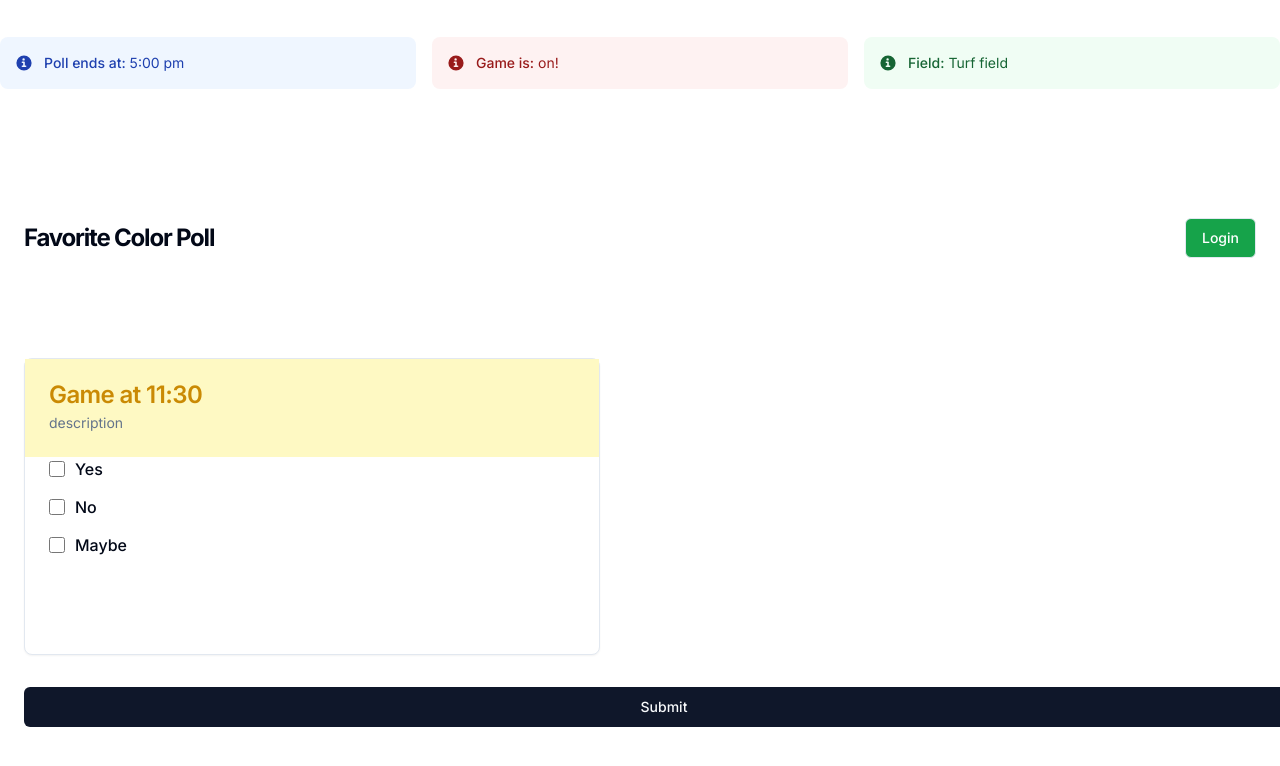
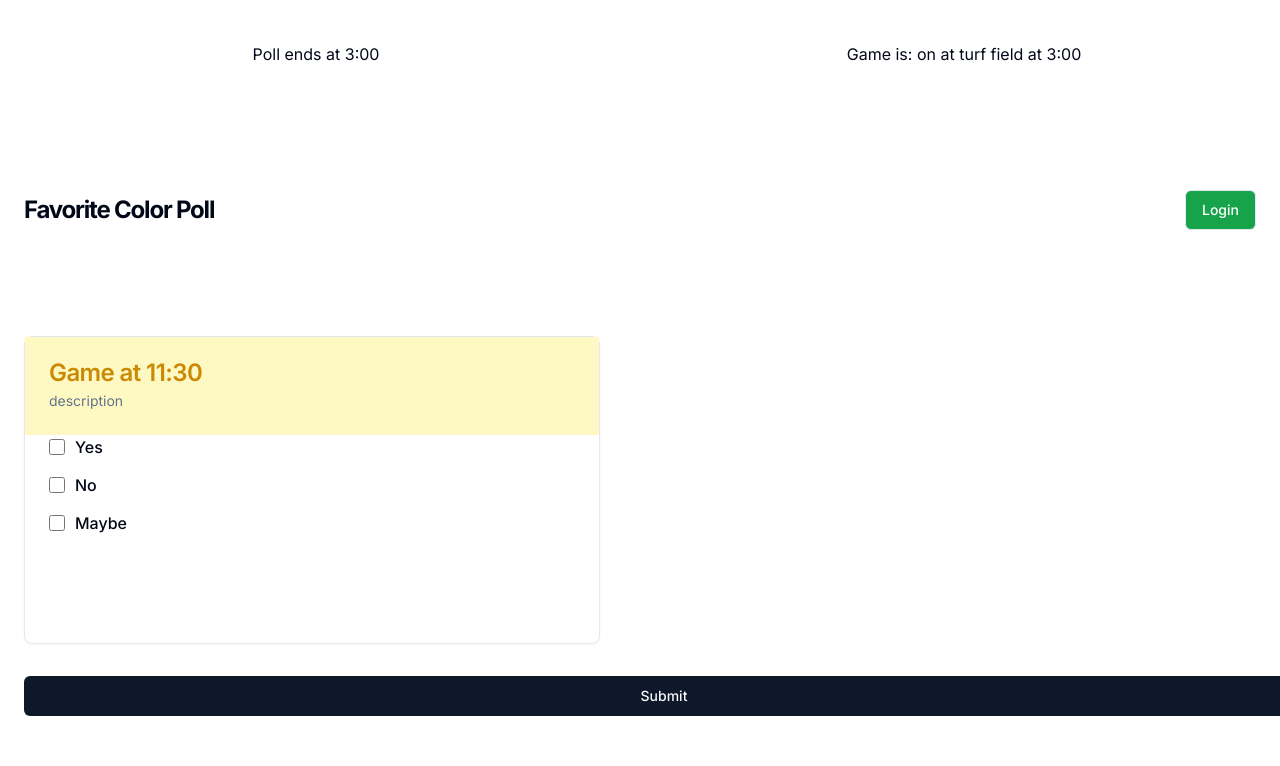
Before and after one commit to Tarvisss/RowdyHacks-2024, a Next.js app: page / in a window 1280 px wide. Shown: the top 766 px of the page. Built offline with nearby package versions, Linux system fonts and the light colour scheme.

Commit message:
simplified to just divs

```diff
--- a/src/app/page.js
+++ b/src/app/page.js
@@ -21,34 +21,9 @@ import {
 export default function Component() {
   return (
     <div className="grid grid-rows-min w-full min-h-screen gap-2">
-      <div className="grid grid-cols-3 items-center gap-4">
-        <div class="flex items-center p-4 mb-4 text-sm text-blue-800 rounded-lg bg-blue-50 dark:bg-gray-800 dark:text-blue-400" role="alert">
-          <svg class="flex-shrink-0 inline w-4 h-4 me-3" aria-hidden="true" xmlns="http://www.w3.org/2000/svg" fill="currentColor" viewBox="0 0 20 20">
-            <path d="M10 .5a9.5 9.5 0 1 0 9.5 9.5A9.51 9.51 0 0 0 10 .5ZM9.5 4a1.5 1.5 0 1 1 0 3 1.5 1.5 0 0 1 0-3ZM12 15H8a1 1 0 0 1 0-2h1v-3H8a1 1 0 0 1 0-2h2a1 1 0 0 1 1 1v4h1a1 1 0 0 1 0 2Z" />
-          </svg>
-          <span class="sr-only">Info</span>
-          <div>
-            <span class="font-medium">Poll ends at:</span> 5:00 pm
-          </div>
-        </div>
-        <div class="flex items-center p-4 mb-4 text-sm text-red-800 rounded-lg bg-red-50 dark:bg-gray-800 dark:text-red-400" role="alert">
-          <svg class="flex-shrink-0 inline w-4 h-4 me-3" aria-hidden="true" xmlns="http://www.w3.org/2000/svg" fill="currentColor" viewBox="0 0 20 20">
-            <path d="M10 .5a9.5 9.5 0 1 0 9.5 9.5A9.51 9.51 0 0 0 10 .5ZM9.5 4a1.5 1.5 0 1 1 0 3 1.5 1.5 0 0 1 0-3ZM12 15H8a1 1 0 0 1 0-2h1v-3H8a1 1 0 0 1 0-2h2a1 1 0 0 1 1 1v4h1a1 1 0 0 1 0 2Z" />
-          </svg>
-          <span class="sr-only">Info</span>
-          <div>
-            <span class="font-medium">Game is:</span> on!
-          </div>
-        </div>
-        <div class="flex items-center p-4 mb-4 text-sm text-green-800 rounded-lg bg-green-50 dark:bg-gray-800 dark:text-green-400" role="alert">
-          <svg class="flex-shrink-0 inline w-4 h-4 me-3" aria-hidden="true" xmlns="http://www.w3.org/2000/svg" fill="currentColor" viewBox="0 0 20 20">
-            <path d="M10 .5a9.5 9.5 0 1 0 9.5 9.5A9.51 9.51 0 0 0 10 .5ZM9.5 4a1.5 1.5 0 1 1 0 3 1.5 1.5 0 0 1 0-3ZM12 15H8a1 1 0 0 1 0-2h1v-3H8a1 1 0 0 1 0-2h2a1 1 0 0 1 1 1v4h1a1 1 0 0 1 0 2Z" />
-          </svg>
-          <span class="sr-only">Info</span>
-          <div>
-            <span class="font-medium">Field:</span> Turf field
-          </div>
-        </div>
+      <div className="grid grid-cols-2 items-center gap-4">
+        <h1 className="text-center">Poll ends at 3:00</h1>
+        <h1 className="text-center">Game is: on at turf field at 3:00</h1>
       </div>
       <header className="flex items-center py-4 md:py-6 lg:py-8 px-4 md:px-6">
         <div className="space-y-1">
```
